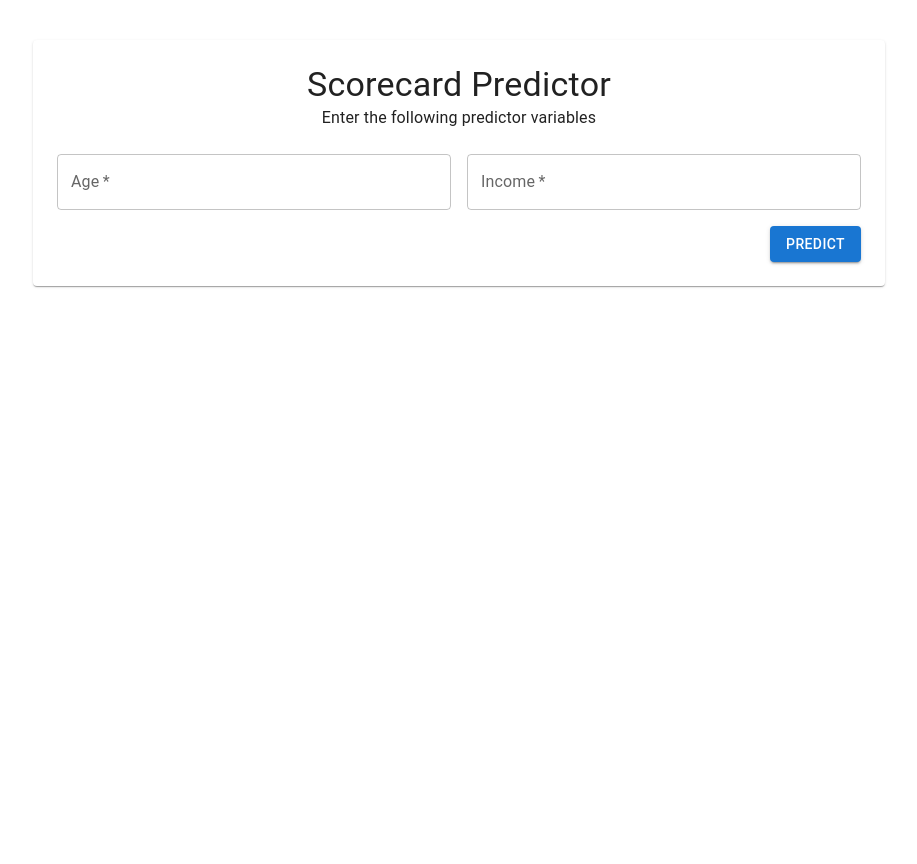
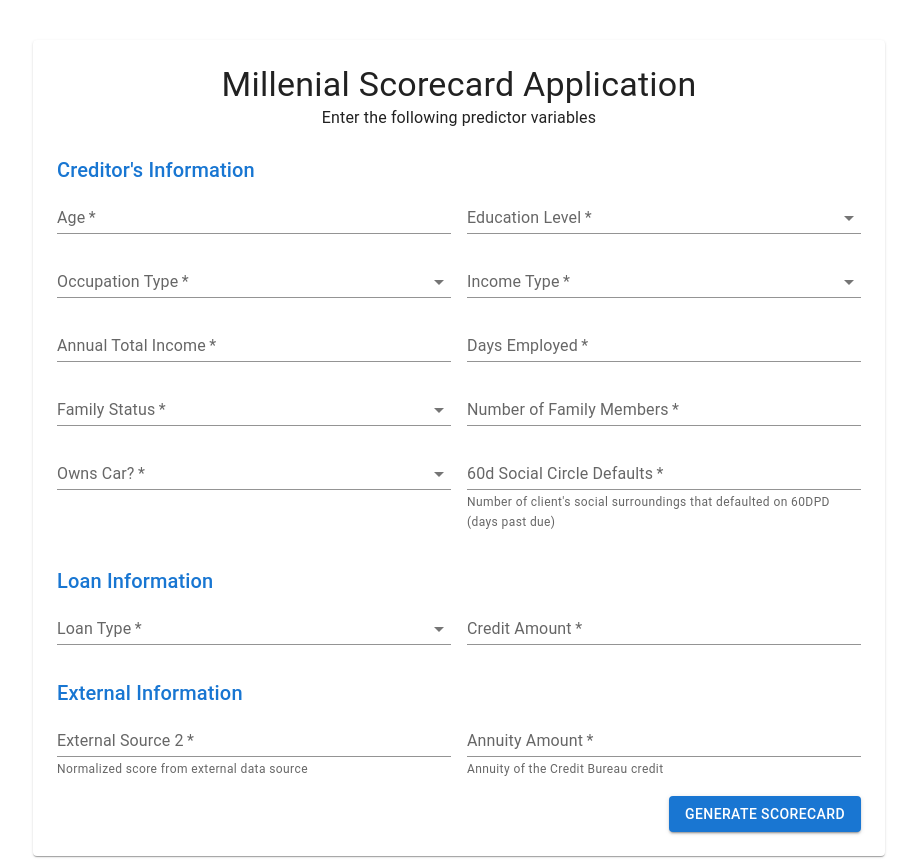
Before and after one commit to ystan98/FA, a React (Vite) app in the folder FA-frontend/: page / in a window 1280 px wide. Shown: the whole page, without its empty margins (181-1098 px from the left). Before the commit the page ends 800 px from the top, so only its background shows below. Built offline with nearby package versions, Linux system fonts and the light colour scheme.

Commit message:
feat: UI for scorecard form

```diff
--- a/FA-frontend/src/Scorecard.tsx
+++ b/FA-frontend/src/Scorecard.tsx
@@ -1,25 +1,158 @@
 import { useState } from 'react'
-import { Box, Card, Typography, TextField, Grid, Button } from '@mui/material'
+import { Box, Card, Typography, TextField, Grid, Button, MenuItem } from '@mui/material'
+
+interface FormData {
+  age: number | null;
+  education_level: string;
+  occupation_type: string;
+  income_type: string;
+  annual_income: number | null;
+  days_employed: number | null;
+  family_status: string;
+  family_size: number | null;
+  owns_car: string;
+  loan_type: string;
+  credit_amount: number | null;
+  external_source_2: number | null;
+  annuity_amount: number | null;
+  social_circle_defaults: number | null;
+}
 
 const Scorecard = () => {
+  const [formData, setFormData] = useState({
+    age: null,
+    education_level: '',
+    occupation_type: '',
+    income_type: '',
+    annual_income: null,
+    days_employed: null,
+    family_status: '',
+    family_size: null,
+    owns_car: '',
+    loan_type: '',
+    credit_amount: null,
+    external_source_2: null,
+    annuity_amount: null,
+    social_circle_defaults: null,
+  })
+
+  const handleChange = (e: React.ChangeEvent<HTMLInputElement>) => {
+    setFormData({ ...formData, [e.target.name]: e.target.value })
+  }
+
+  const generateScorecard = (e: React.FormEvent<HTMLFormElement>) =>{
+    e.preventDefault()
+    console.log(formData)
+  }
+
   return (
     <>
       <Card sx={{ mt: 5, p: 3 }}>
-        <Typography variant='h4' sx={{ textAlign: "center" }}>Scorecard Predictor</Typography>
+        <form onSubmit={generateScorecard}>
+        <Typography variant='h4' sx={{ textAlign: "center" }}>Millenial Scorecard Application</Typography>
         <Typography variant='body1' sx={{ textAlign: "center" }}>Enter the following predictor variables</Typography>
 
-        <Grid container spacing={2} sx={{ mt: 1 }}>
-          <Grid item xs={6}>
-            <TextField variant="outlined" required fullWidth label="Age" />
+        <Typography variant='h6' sx={{ mt: 3, color: "#1876d2" }}>Creditor's Information</Typography>
+        <Grid container spacing={2}>
+          <Grid item xs={12} sm={6}>
+            <TextField variant="standard" required fullWidth label="Age" name="age" value={formData.age} onChange={handleChange}/>
           </Grid>
-          <Grid item xs={6}>
-            <TextField variant="outlined" required fullWidth label="Income" />
+          <Grid item xs={12} sm={6}>
+            <TextField variant="standard" select required fullWidth label="Education Level" name="education_level" value={formData.education_level} onChange={handleChange}>
+              <MenuItem value="Secondary / secondary special">Secondary / secondary special</MenuItem>
+              <MenuItem value="Incomplete higher">Incomplete higher</MenuItem>
+              <MenuItem value="Higher education">Higher education</MenuItem>
+              <MenuItem value="Lower secondary">Lower secondary</MenuItem>
+            </TextField>
+          </Grid>
+          <Grid item xs={12} sm={6}>
+            <TextField variant="standard" select required fullWidth label="Occupation Type" name='occupation_type' value={formData.occupation_type} onChange={handleChange}>
+              <MenuItem value="Sales staff">Sales staff</MenuItem>
+              <MenuItem value="Core staff">Core staff</MenuItem>
+              <MenuItem value="Managers">Manager</MenuItem>
+              <MenuItem value="High skill tech staff">High skill tech staff</MenuItem>
+              <MenuItem value="Accountants">Accountant</MenuItem>
+              <MenuItem value="Medicine staff">Medicine staff</MenuItem>
+              <MenuItem value="Security staff">Security staff</MenuItem>
+              <MenuItem value="Cooking staff">Cooking staff</MenuItem>
+              <MenuItem value="Cleaning staff">Cleaning staff</MenuItem>
+              <MenuItem value="Private service staff">Private service staff</MenuItem>
+              <MenuItem value="Laborers">Laborer</MenuItem>
+              <MenuItem value="Low-skill Laborers">Low-skill Laborers</MenuItem>
+              <MenuItem value="Waiters/barmen staff">Waiters/barmen staff</MenuItem>
+              <MenuItem value="Secretaries">Secretary</MenuItem>
+              <MenuItem value="Realty agents">Realty agent</MenuItem>
+              <MenuItem value="HR staff">HR staff</MenuItem>
+              <MenuItem value="IT staff">IT staff</MenuItem>
+              <MenuItem value="Others">Others</MenuItem>
+            </TextField>
+          </Grid>
+          <Grid item xs={12} sm={6}>
+            <TextField variant="standard" select required fullWidth label="Income Type" name="income_type" value={formData.income_type} onChange={handleChange}>
+              <MenuItem value="Working">Working</MenuItem>
+              <MenuItem value="Commercial associate">Commercial associate</MenuItem>
+              <MenuItem value="Pensioner">Pensioner</MenuItem>
+              <MenuItem value="State servant">State servant</MenuItem>
+              <MenuItem value="Unemployed">Unemployed</MenuItem>
+              <MenuItem value="Student">Student</MenuItem>
+            </TextField>
+          </Grid>
+          <Grid item xs={12} sm={6}>
+            <TextField variant="standard" required fullWidth label="Annual Total Income" name="annual_income" value={formData.annual_income} onChange={handleChange}/>
+          </Grid>
+          <Grid item xs={12} sm={6}>
+            <TextField variant="standard" required fullWidth label="Days Employed" name='days_employed' value={formData.days_employed} onChange={handleChange}/>
+          </Grid>
+          <Grid item xs={12} sm={6}>
+            <TextField variant="standard" select required fullWidth label="Family Status" name="family_status" value={formData.family_status} onChange={handleChange}>
+              <MenuItem value="Single / not married">Single / Not married</MenuItem>
+              <MenuItem value="Married">Married</MenuItem>
+              <MenuItem value="Civil marriage">Civil marriage</MenuItem>
+              <MenuItem value="Separated">Seperated</MenuItem>
+              <MenuItem value="Widow">Widow</MenuItem>
+            </TextField>
+          </Grid>
+          <Grid item xs={12} sm={6}>
+            <TextField variant="standard" required fullWidth label="Number of Family Members" name='family_size' value={formData.family_size} onChange={handleChange}/>
+          </Grid>
+          <Grid item xs={12} sm={6}>
+            <TextField variant="standard" select required fullWidth label="Owns Car?" name="owns_car" value={formData.owns_car} onChange={handleChange}>
+              <MenuItem value="Y">Yes</MenuItem>
+              <MenuItem value="N">No</MenuItem>
+            </TextField>
+          </Grid>
+          <Grid item xs={12} sm={6}>
+            <TextField variant="standard" required fullWidth label="60d Social Circle Defaults" helperText="Number of client's social surroundings that defaulted on 60DPD (days past due)" name="social_circle_defaults" value={formData.social_circle_defaults} onChange={handleChange}/>
+          </Grid>
+        </Grid>
+
+        <Typography variant='h6' sx={{ mt: 4, color: "#1876d2" }}>Loan Information</Typography>
+        <Grid container spacing={2}>
+          <Grid item xs={12} sm={6}>
+            <TextField variant="standard" select required fullWidth label="Loan Type" name="loan_type" value={formData.loan_type} onChange={handleChange}>
+              <MenuItem value="Cash loans">Cash</MenuItem>
+              <MenuItem value="Revolving loans">Revolving</MenuItem>
+            </TextField>
+          </Grid>
+          <Grid item xs={12} sm={6}>
+            <TextField variant="standard" required fullWidth label="Credit Amount" name="credit_amount" value={formData.credit_amount} onChange={handleChange}/>
+          </Grid>
+        </Grid>
+
+        <Typography variant='h6' sx={{ mt: 4, color: "#1876d2" }}>External Information</Typography>
+        <Grid container spacing={2}>
+          <Grid item xs={12} sm={6}>
+            <TextField variant="standard" required fullWidth label="External Source 2" helperText="Normalized score from external data source" name="external_source_2" value={formData.external_source_2} onChange={handleChange}/>
+          </Grid>
+          <Grid item xs={12} sm={6}>
+            <TextField variant="standard" required fullWidth label="Annuity Amount" helperText="Annuity of the Credit Bureau credit" name="annuity_amount" value={formData.annuity_amount} onChange={handleChange}/>
           </Grid>
         </Grid>
 
         <Box sx={{ display: "flex", justifyContent: "flex-end" }}>
-          <Button sx={{ mt: 2 }} variant="contained">Predict</Button>
+          <Button sx={{ mt: 2 }} type="submit" variant="contained">Generate Scorecard</Button>
         </Box>
+        </form>
       </Card>
     </>
   )
```
